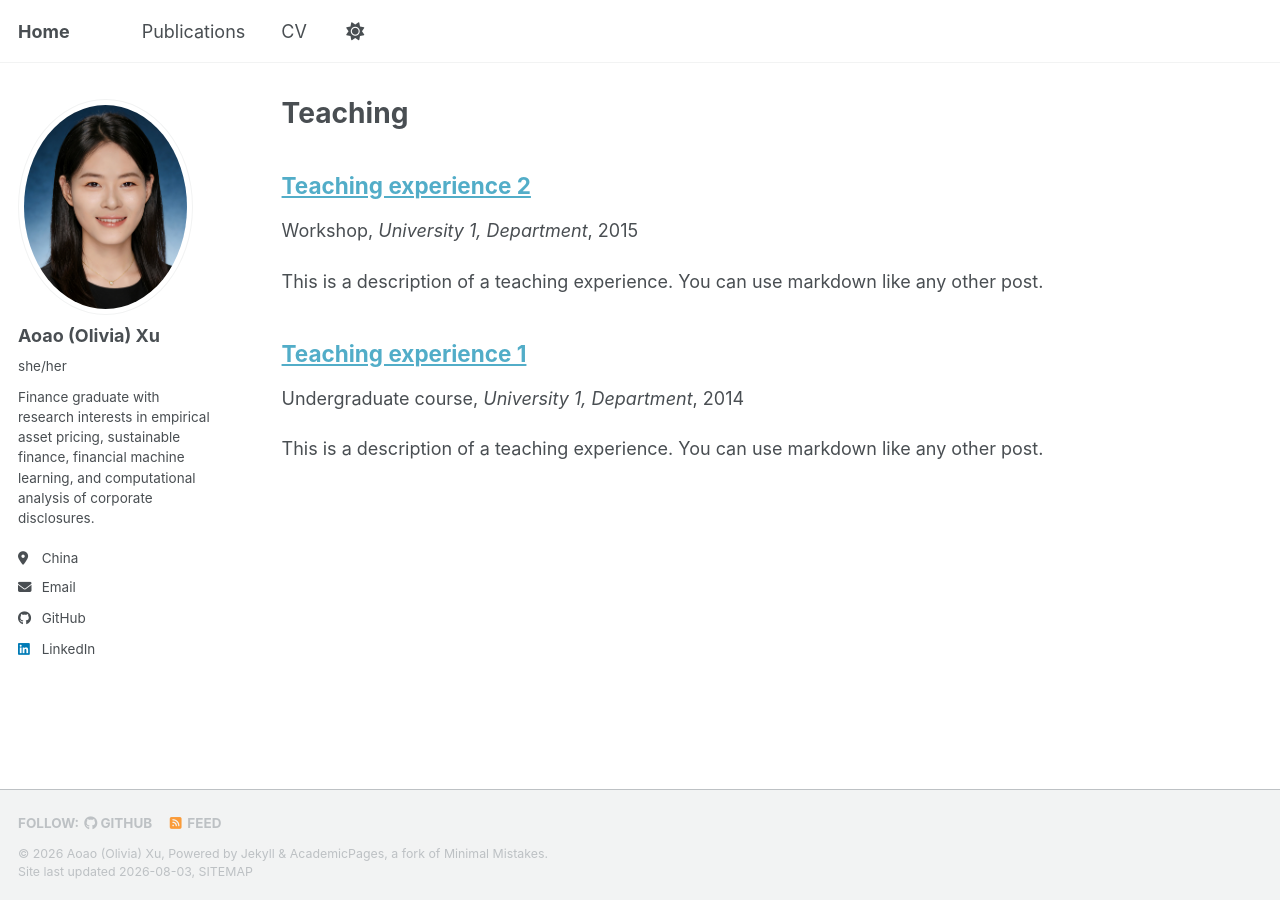
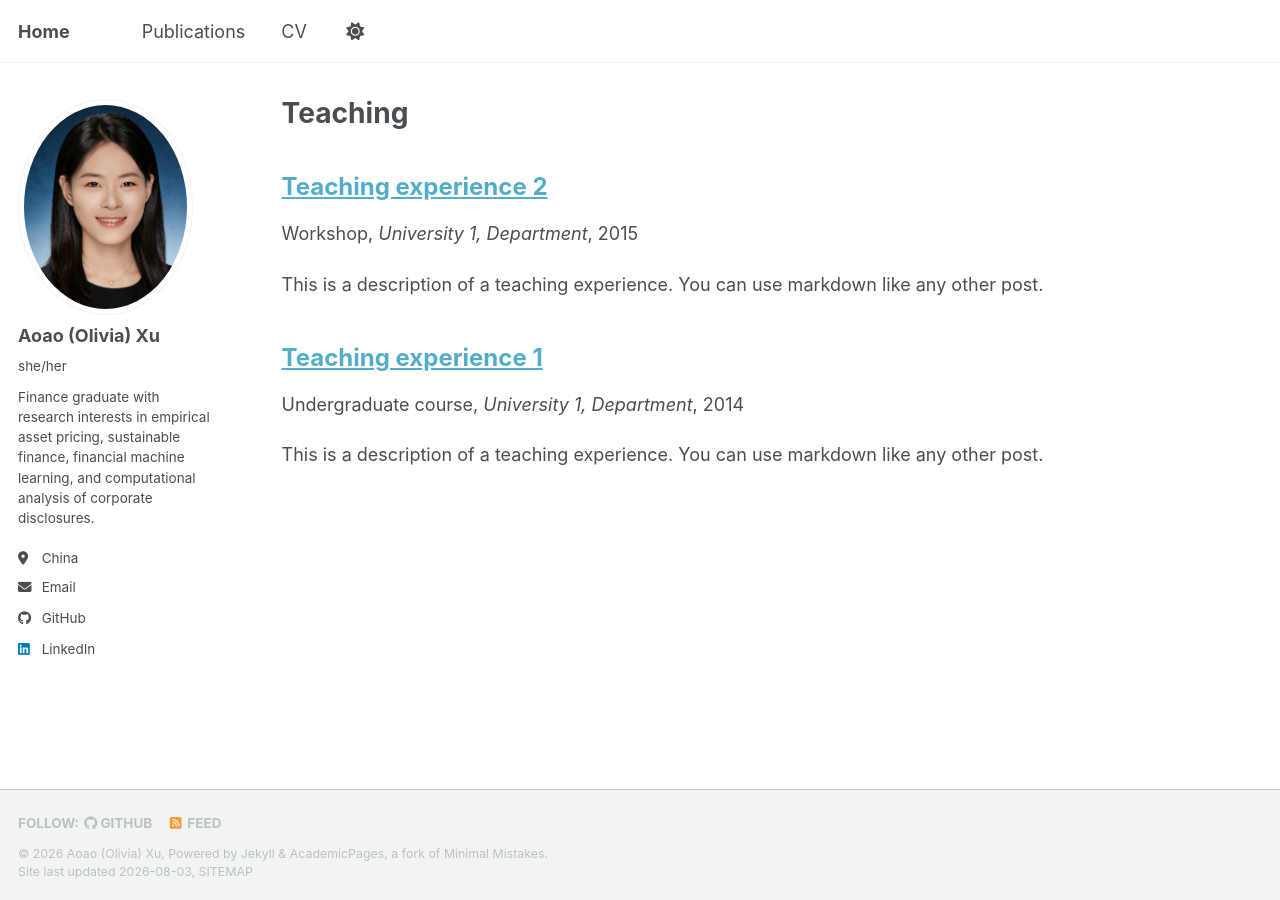
Before and after one commit to oliviaxu1/oliviaxu1.github.io, a Jekyll site: the page built from _pages/teaching.html, in a window 1280 px wide. Built offline with Jekyll 4.4.1, drawn with Linux system fonts in a browser that asks for light colours; a style sheet for code colours, icons or effects is not loaded.

Commit message:
Update font size for publications page
Add styles for publications page item titles.

```diff
--- a/assets/css/main.scss
+++ b/assets/css/main.scss
@@ -137,3 +137,13 @@
     font-size: 12.5px;
   }
 }
+
+
+/* ==========================
+   Publications Page
+   ========================== */
+
+.archive__item-title a {
+  font-size: 24px;
+  line-height: 1.25;
+}
```
